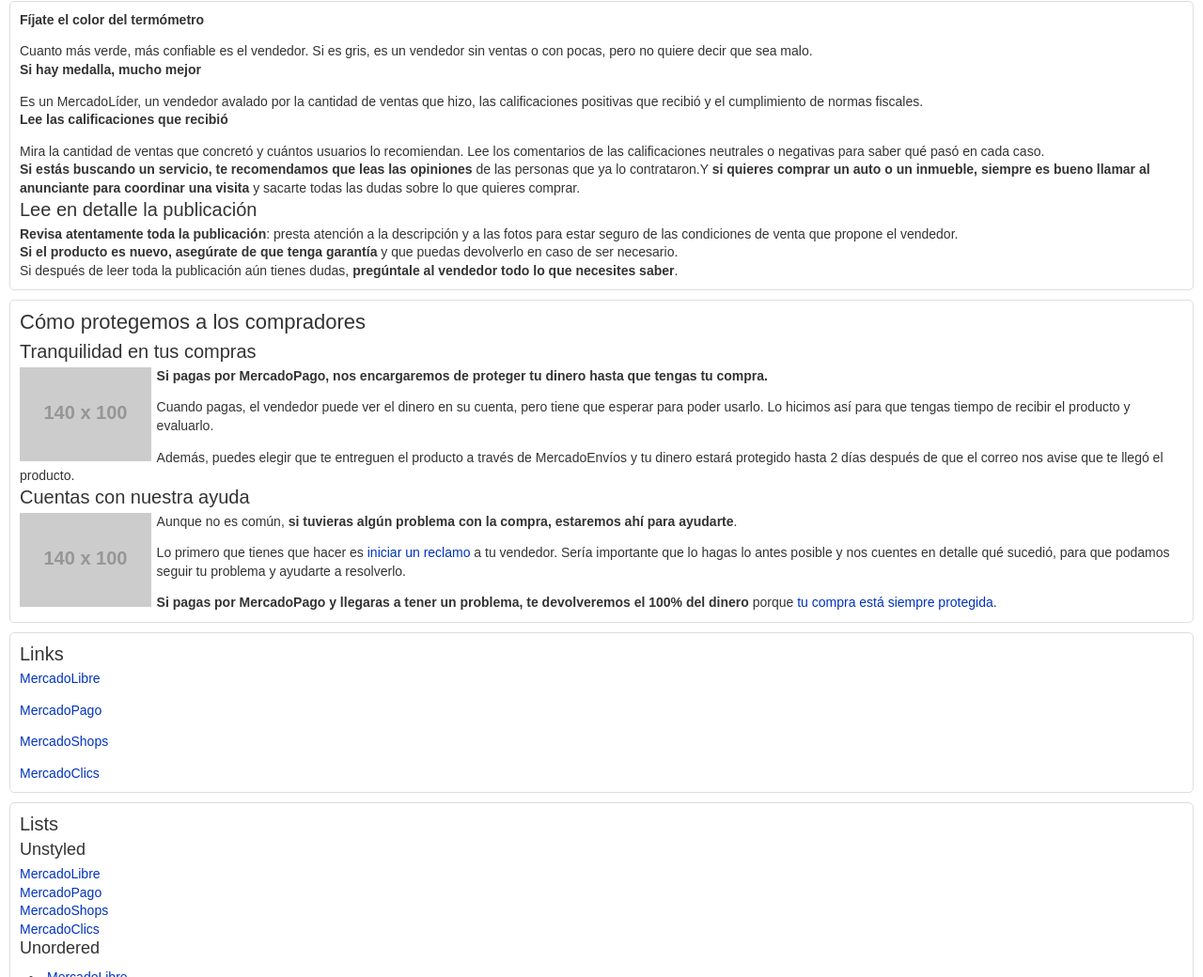
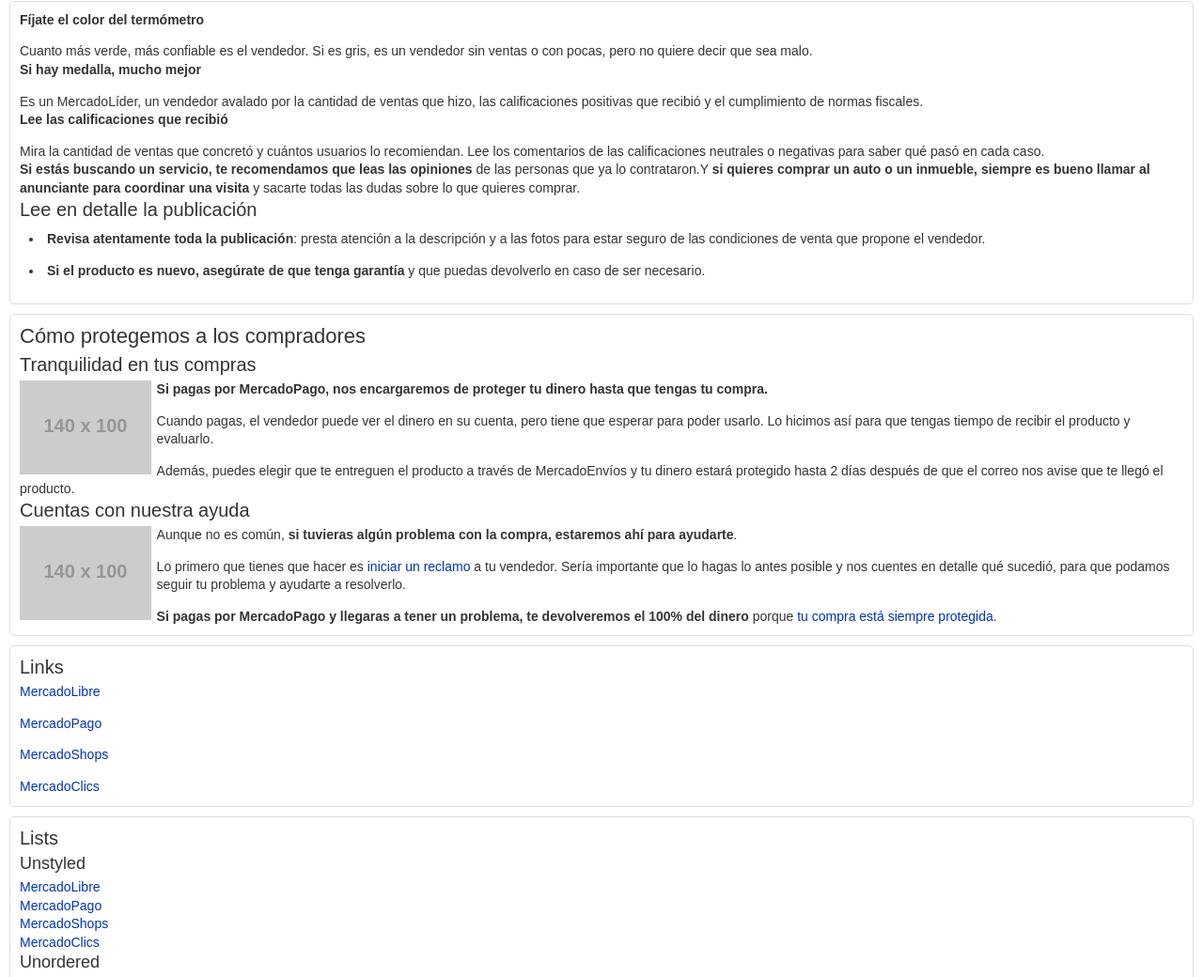
Before and after one commit to atma/chico-ui-demo, a plain HTML site: page mobile.html in a window 1280 px wide. Shown: the part 1736-2776 px from the top of the page at 94% size. Drawn offline with Linux system fonts and the light colour scheme; placeholder pictures from the web are drawn by us; a script that the page names is missing.

Commit message:
Update 2015-07-31T12:19:26.131Z

```diff
--- a/mobile.html
+++ b/mobile.html
@@ -225,10 +225,9 @@
             <div class="mesh-row">
                 <div class="mesh-col-m-12">
                     <h2>Lee en detalle la publicación</h2>
-                    <ul>
+                    <ul class="ch-list">
                         <li><strong>Revisa atentamente toda la publicación</strong>: presta atención a la descripción y a las fotos para estar seguro de las condiciones de venta que propone el vendedor.</li>
                         <li><strong>Si el producto es nuevo, asegúrate de que tenga garantía </strong>y que puedas devolverlo en caso de ser necesario.</li>
-                        <li>Si después de leer toda la publicación aún tienes dudas, <strong>pregúntale al vendedor todo lo que necesites saber</strong>.</li>
                     </ul>
                 </div>
             </div>
--- a/mobile/theme.css
+++ b/mobile/theme.css
@@ -67,8 +67,11 @@
 a img {
   border: none; }
 
-p + p {
+p {
   margin: 0 0 1em; }
+
+p:last-child {
+  margin-bottom: 0; }
 
 img {
   max-width: 100%; }
--- a/ui/theme.css
+++ b/ui/theme.css
@@ -67,8 +67,11 @@
 a img {
   border: none; }
 
-p + p {
+p {
   margin: 0 0 1em; }
+
+p:last-child {
+  margin-bottom: 0; }
 
 /**
  * Icons
```
Also changed, not shown: ui.html (+1 -2 lines).
